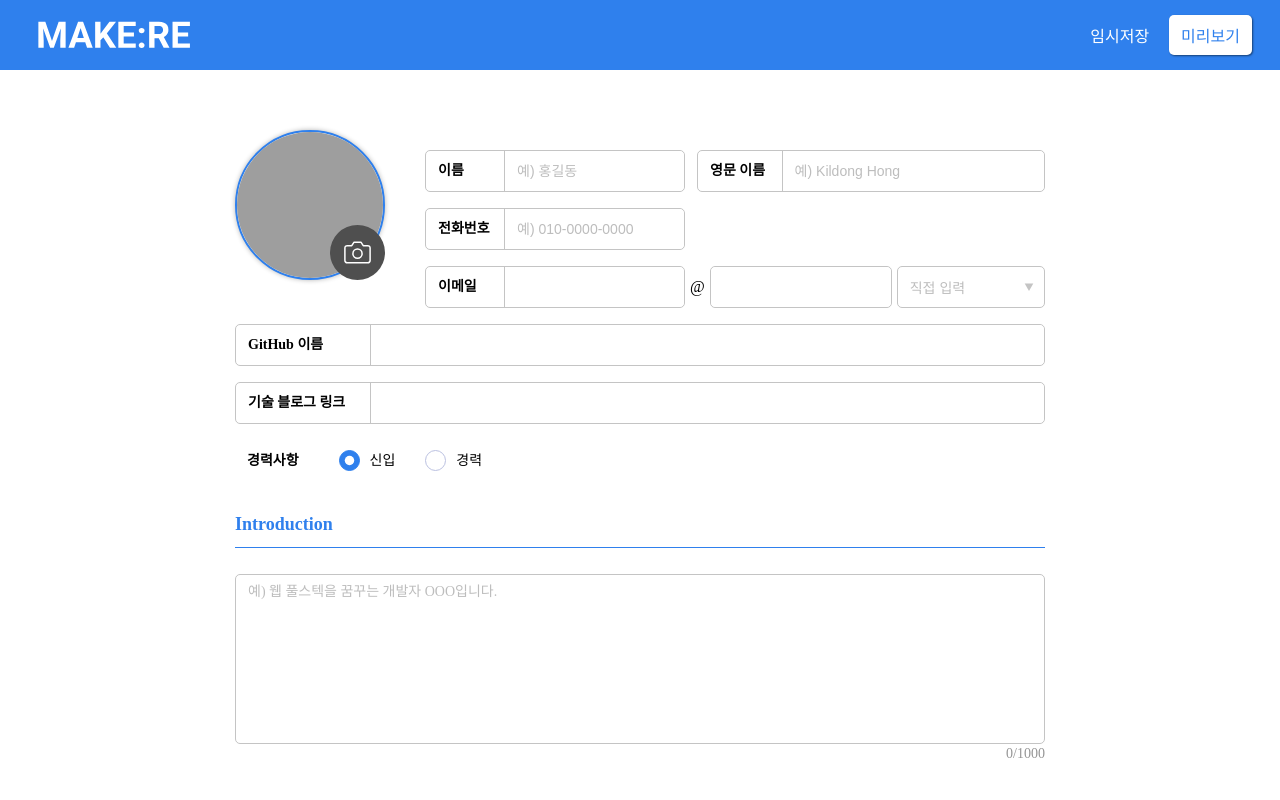
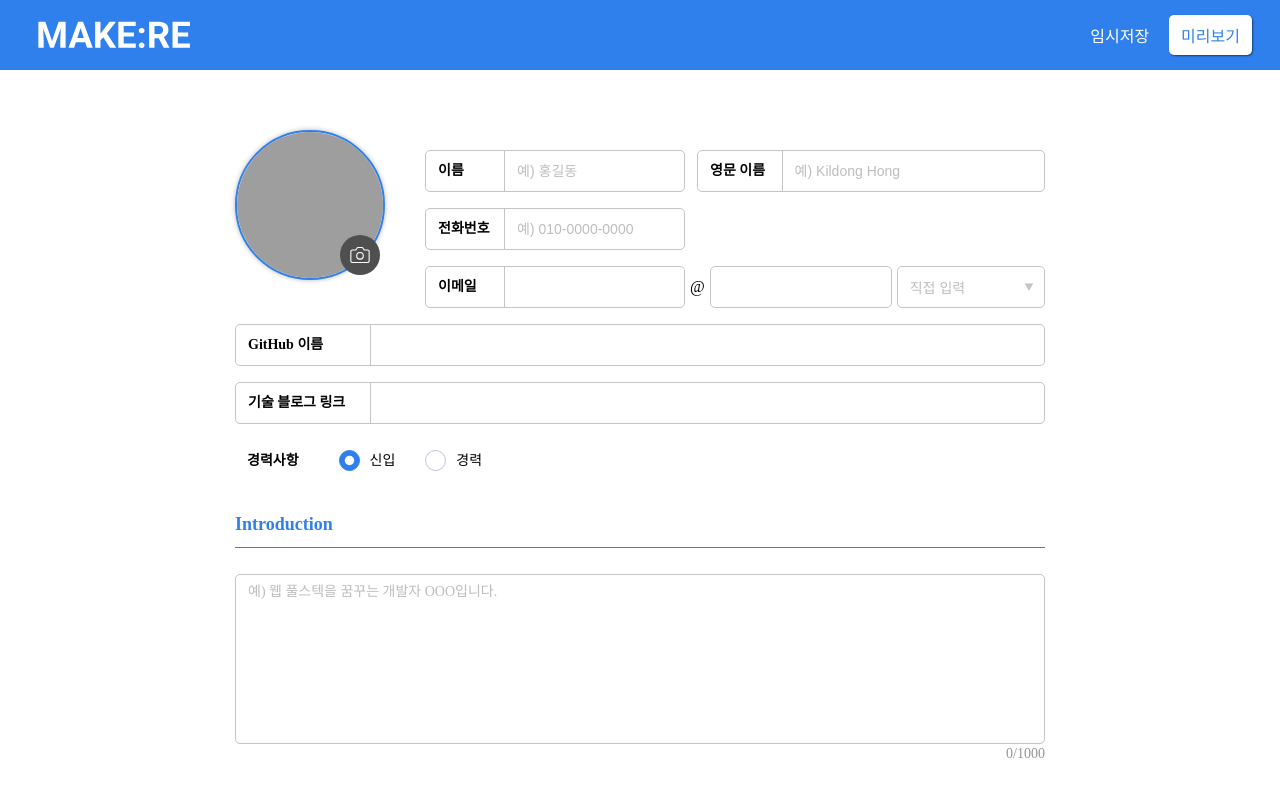
Before and after one commit to weniv/MAKE-RE, a React (Create React App) app: page / in a window 1280 px wide. Shown: the top 800 px of the page. Built offline with nearby package versions, Linux system fonts and the light colour scheme; grey boxes are pictures that could not be loaded; a web font is replaced by a local one.

Commit message:
Fix: 프로필 이미지 버튼 사이즈 수정

```diff
--- a/src/components/Profile/ProfileInput.module.css
+++ b/src/components/Profile/ProfileInput.module.css
@@ -26,10 +26,10 @@
 
 .profileBtn {
   position: absolute;
-  width: 55px;
-  height: 55px;
-  left: 95px;
-  top: 95px;
+  width: 40px;
+  height: 40px;
+  left: 105px;
+  top: 105px;
 }
 
 .profileInput {
```
